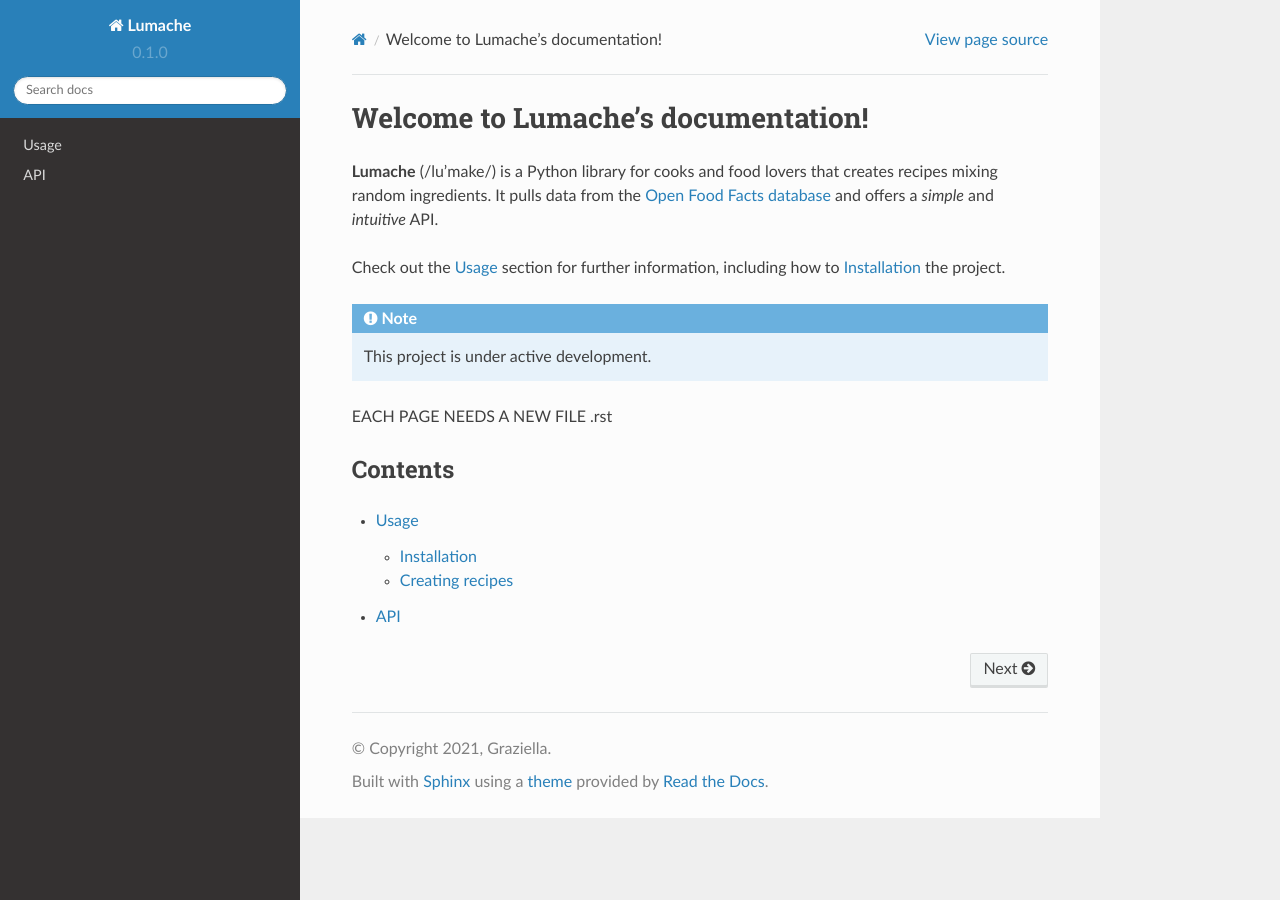
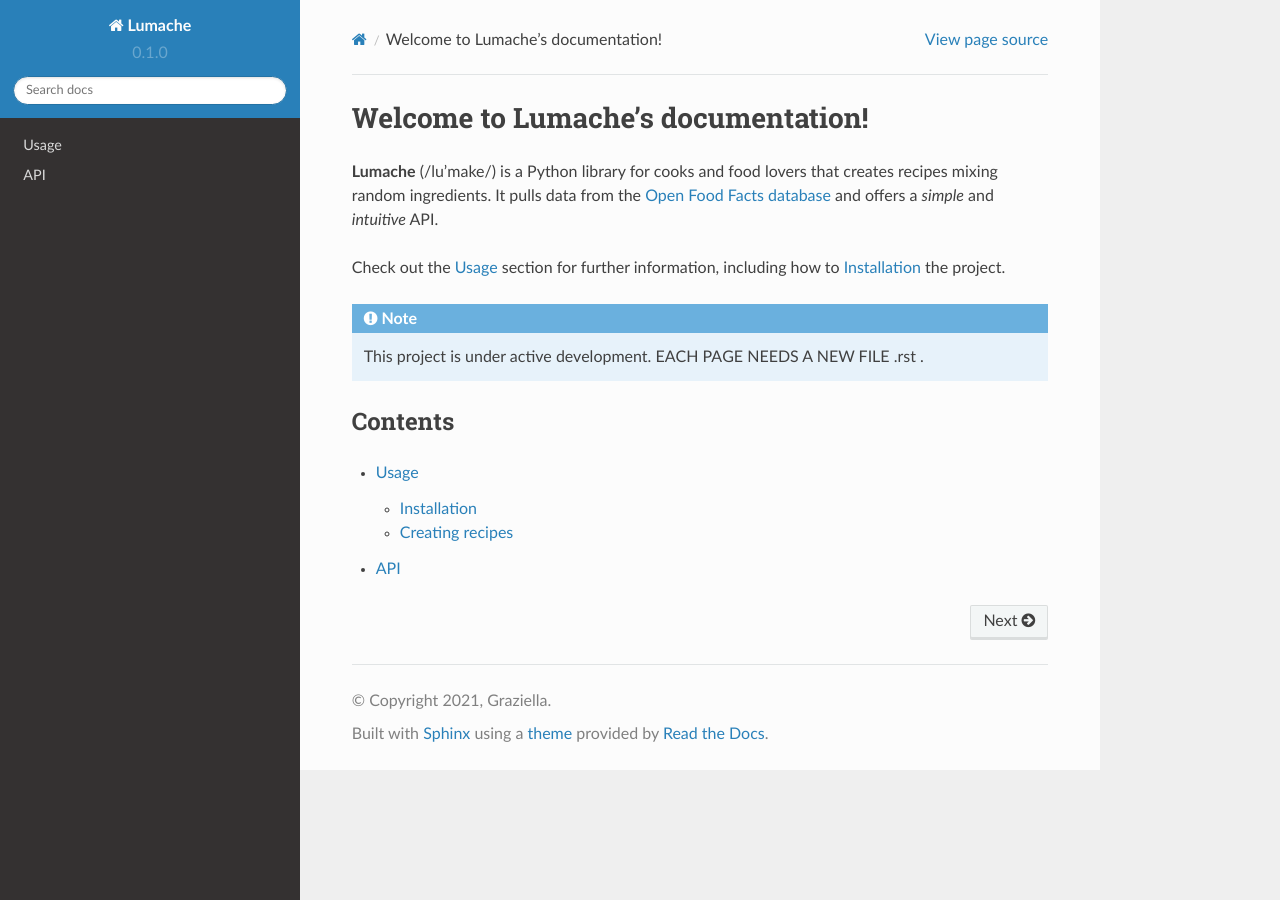
Before and after one commit to nickTaylor04/SetapDocs, a Sphinx documentation site: the page built from docs/source/index.rst, in a window 1280 px wide. Built offline with Sphinx 7.4.7 and the Read the Docs theme 2.0.0, drawn with Linux system fonts in a browser that asks for light colours.

```diff
--- a/docs/source/index.rst
+++ b/docs/source/index.rst
@@ -12,7 +12,7 @@ how to :ref:`installation` the project.
 .. note::
 
    This project is under active development.
-EACH PAGE NEEDS A NEW FILE .rst
+   EACH PAGE NEEDS A NEW FILE .rst .
 
 Contents
 --------
```
